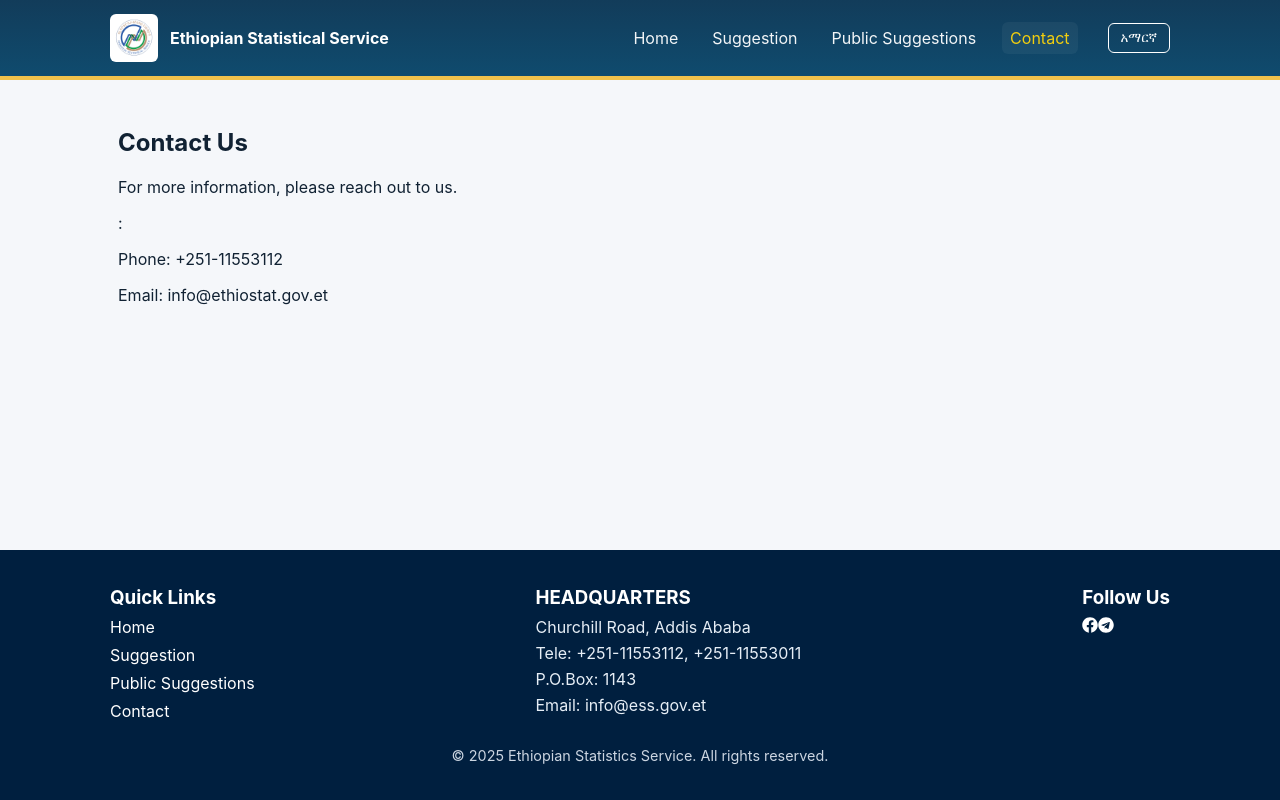
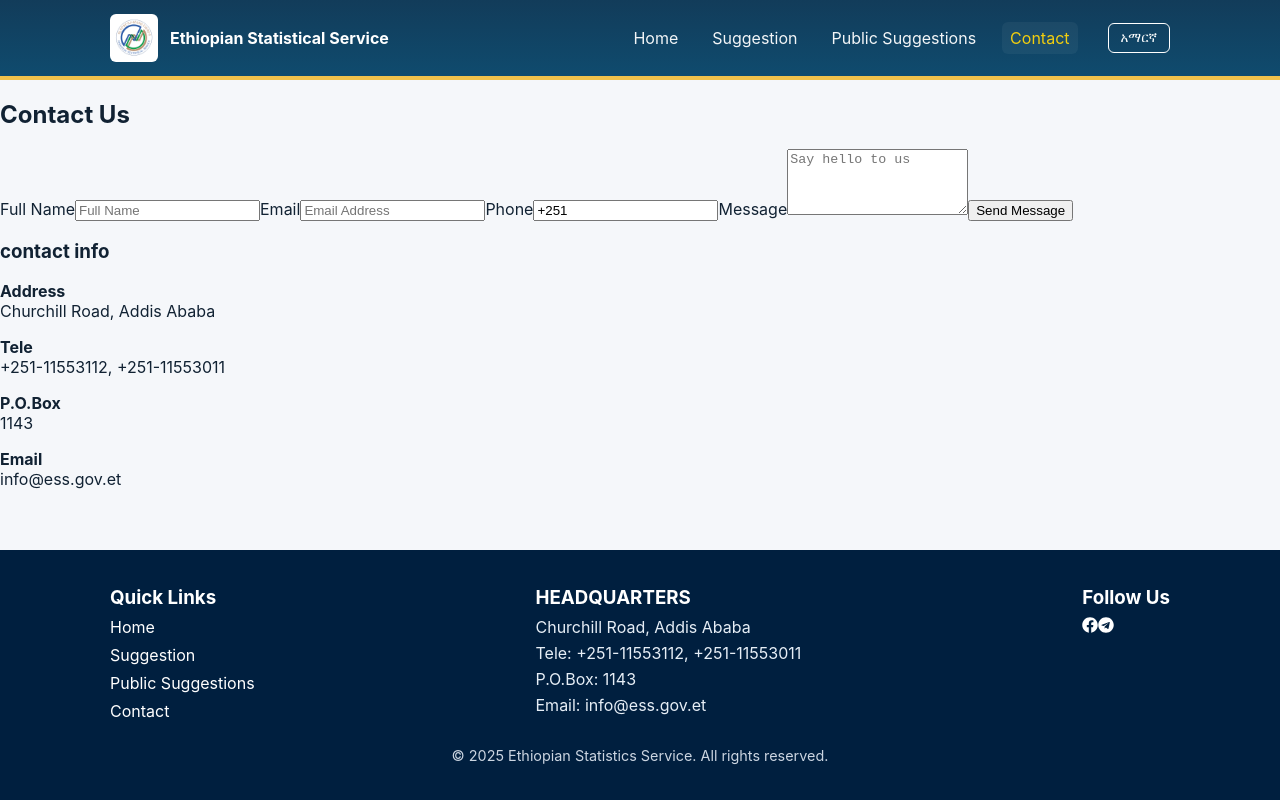
Before and after one commit to Aster1216/suggest-box, a React (Vite) app in the folder client/: page /contact in a window 1280 px wide. Built offline with nearby package versions, Linux system fonts and the light colour scheme; no server answers.

Commit message:
Implement contact form with validation
Added form handling and validation for contact form.

```diff
--- a/client/src/pages/contact.jsx
+++ b/client/src/pages/contact.jsx
@@ -1,16 +1,125 @@
-import React from 'react'
+import React, { useState } from "react";
+
 
 export default function Contact({ t }) {
+  const [formData, setFormData] = useState({
+    fullName: "",
+    email: "",
+    phone: "+251",
+    message: "",
+  });
+
+  const [errors, setErrors] = useState({});
+
+  const handleChange = (e) => {
+    const { name, value } = e.target;
+    setFormData({ ...formData, [name]: value });
+    setErrors({ ...errors, [name]: "" });
+  };
+
+  const validate = () => {
+    let newErrors = {};
+
+    if (!formData.fullName.trim()) newErrors.fullName = "Full Name is required.";
+
+    if (!formData.email.trim()) newErrors.email = "Email is required.";
+    else if (!/\S+@\S+\.\S+/.test(formData.email))
+      newErrors.email = "Enter a valid email.";
+
+    if (!formData.phone.trim()) newErrors.phone = "Phone number is required.";
+    else if (!/^\+251[0-9]{8,12}$/.test(formData.phone.replace(/\s+/g, "")))
+      newErrors.phone = "Enter a valid Ethiopian phone number.";
+
+    if (!formData.message.trim())
+      newErrors.message = "Please enter your message.";
+
+    setErrors(newErrors);
+    return Object.keys(newErrors).length === 0;
+  };
+
+  const handleSubmit = (e) => {
+    e.preventDefault();
+    if (validate()) {
+      alert("✅ Message sent successfully!");
+      setFormData({ fullName: "", email: "", phone: "+251", message: "" });
+    }
+  };
+
   return (
-    <div className="container" style={{ padding: 28 }}>
-      <h2>{t.contactUs}</h2>
-      <p>{t.contactHelp}</p>
-      <p><strong>{t.organization}</strong></p>
-      <p>{t.address}: {t.addressValue}</p>
-      <p>{t.phone}: +251-11553112</p>
-      <p>
-        {t.email}: <a href="mailto:info@ethiostat.gov.et">info@ethiostat.gov.et</a>
-      </p>
+    <div className="contact-page">
+      <h2 className="contact-title">{t.contactUs}</h2>
+
+      {/* Contact Form */}
+      <form className="contact-form" onSubmit={handleSubmit}>
+        <label>Full Name</label>
+        <input
+          type="text"
+          name="fullName"
+          placeholder="Full Name"
+          value={formData.fullName}
+          onChange={handleChange}
+        />
+        {errors.fullName && <p className="error">{errors.fullName}</p>}
+
+        <label>Email</label>
+        <input
+          type="email"
+          name="email"
+          placeholder="Email Address"
+          value={formData.email}
+          onChange={handleChange}
+        />
+        {errors.email && <p className="error">{errors.email}</p>}
+
+        <label>Phone</label>
+        <input
+          type="tel"
+          name="phone"
+          placeholder="+2519XXXXXXXX"
+          value={formData.phone}
+          onChange={handleChange}
+        />
+        {errors.phone && <p className="error">{errors.phone}</p>}
+
+        <label>Message</label>
+        <textarea
+          name="message"
+          placeholder="Say hello to us"
+          value={formData.message}
+          onChange={handleChange}
+          rows="4"
+        ></textarea>
+        {errors.message && <p className="error">{errors.message}</p>}
+
+        <button type="submit" className="send-btn">
+          Send Message
+        </button>
+      </form>
+
+      {/* Contact Info */}
+      <div className="contact-info">
+        <h3>contact info</h3>
+        <p>
+          <strong>Address</strong>
+          <br />
+          Churchill Road, Addis Ababa
+        </p>
+        <p>
+          <strong>Tele</strong>
+          <br />
+          +251-11553112, +251-11553011
+        </p>
+        <p>
+          <strong>P.O.Box</strong>
+          <br />
+          1143
+        </p>
+        <p>
+          <strong>Email</strong>
+          <br />
+          <a href="mailto:info@ess.gov.et">info@ess.gov.et</a>
+        </p>
+      </div>
     </div>
-  )
+  );
 }
```
